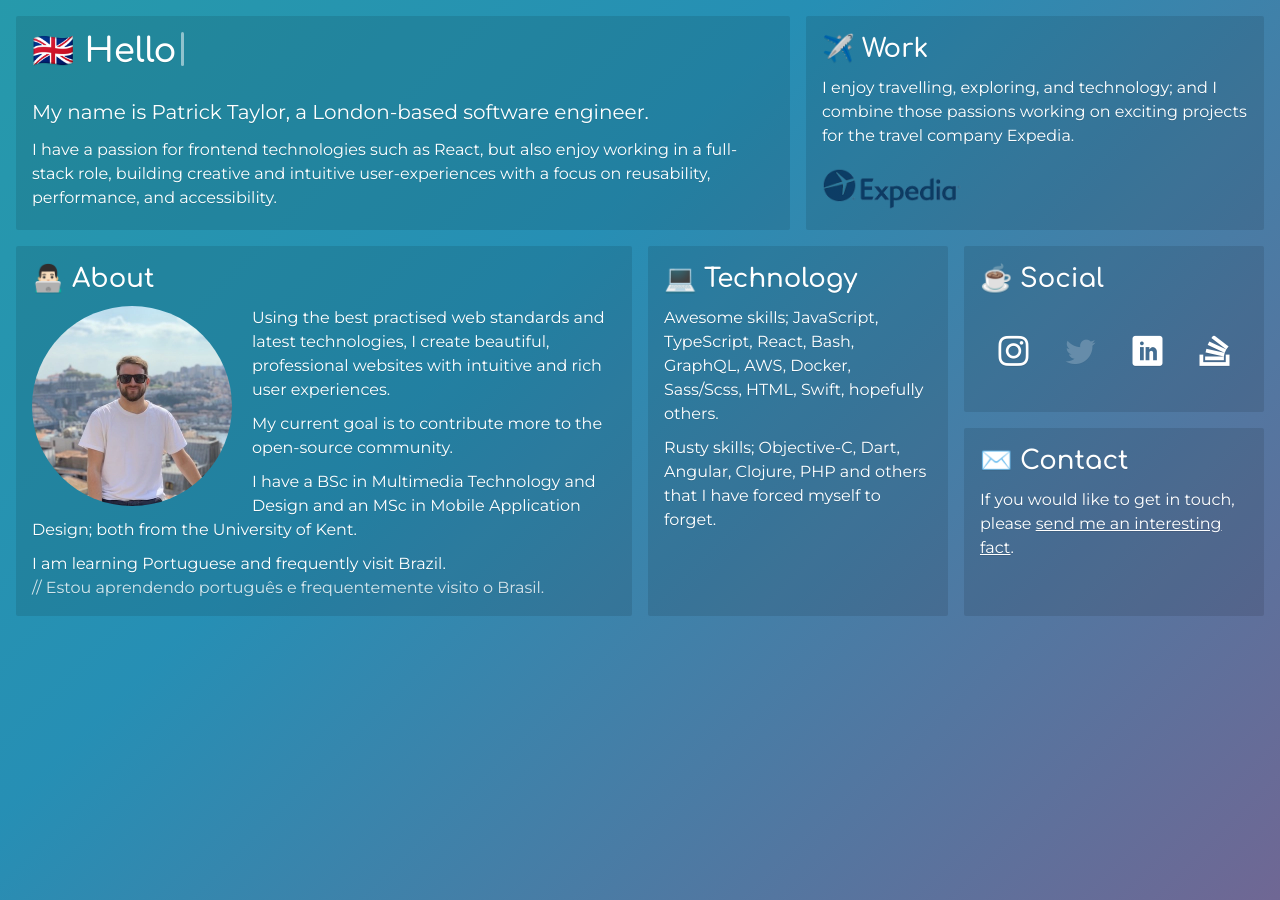
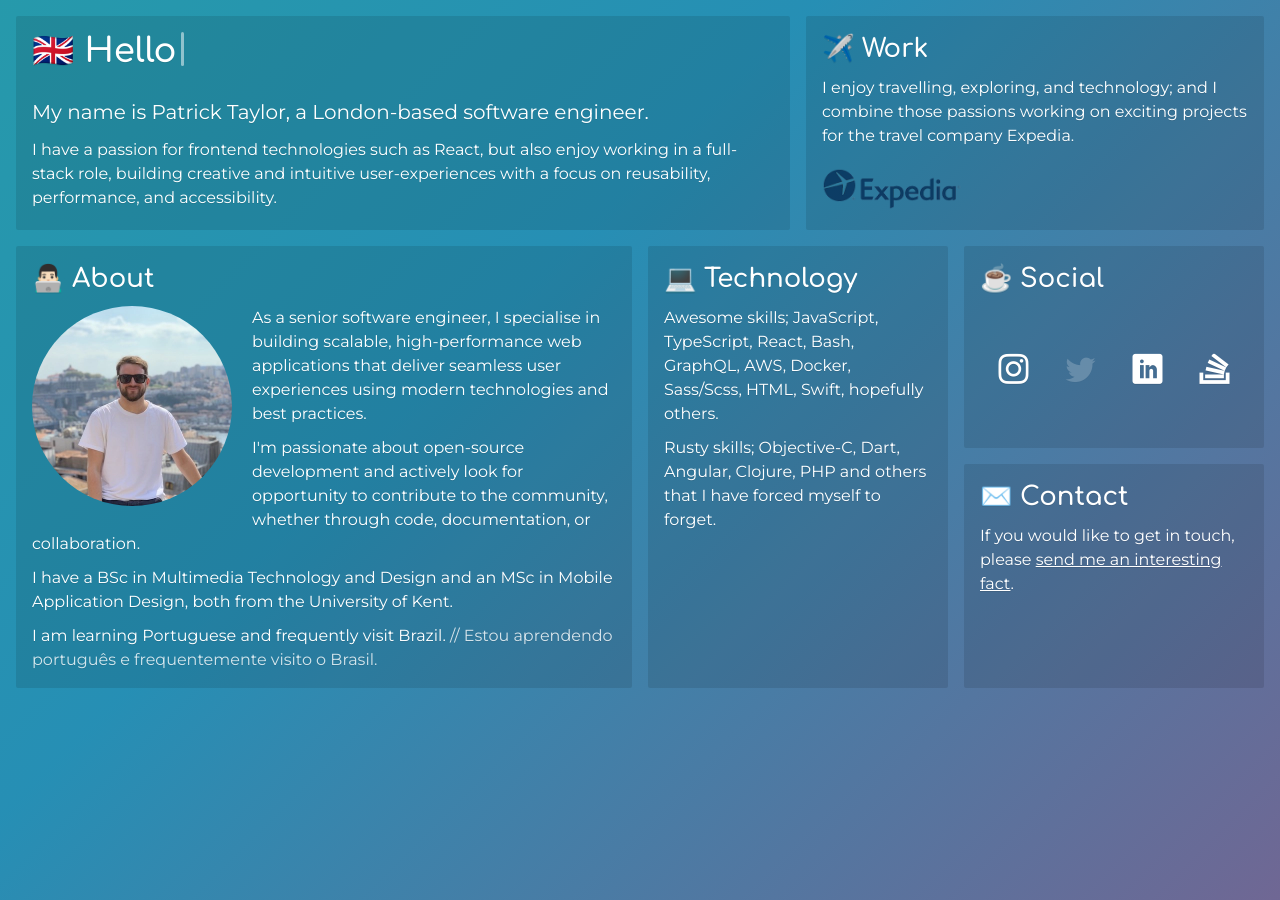
Before and after one commit to 01taylop/01taylop.github.io, a Jekyll site: the page built from index.html, in a window 1280 px wide. Built offline with Jekyll 4.4.1, drawn with Linux system fonts in a browser that asks for light colours; some web fonts are replaced.

Commit message:
Updated the about section 🙋🏻‍♂️

```diff
--- a/_includes/about.html
+++ b/_includes/about.html
@@ -1,10 +1,18 @@
 <h2><span aria-hidden='true'>👨🏻‍💻</span>&nbsp;About</h2>
+
 <picture>
   <source srcset='{{ site.baseurl }}/assets/profile.webp' type='image/webp'>
   <source srcset='{{ site.baseurl }}/assets/profile@2x.jpg 2x' type='image/jpg'>
   <img src='{{ site.baseurl }}/assets/profile.jpg' alt='Profile picture of Patrick Taylor'/>
 </picture>
-<p>Using the best practised web standards and latest technologies, I create beautiful, professional websites with intuitive and rich user experiences.</p>
-<p>My current goal is to contribute more to the open-source community.</p>
-<p>I have a BSc in Multimedia Technology and Design and an MSc in Mobile Application Design; both from the University of Kent.</p>
-<p>I am learning Portuguese and frequently visit Brazil.<br/><span class='comment'>// Estou aprendendo português e frequentemente visito o Brasil.</span></p>
+
+<p>As a senior software engineer, I specialise in building scalable, high-performance web applications that deliver seamless user experiences using modern technologies and best practices.</p>
+
+<p>I'm passionate about open-source development and actively look for opportunity to contribute to the community, whether through code, documentation, or collaboration.</p>
+
+<p>I have a BSc in Multimedia Technology and Design and an MSc in Mobile Application Design, both from the University of Kent.</p>
+
+<p>
+  I am learning Portuguese and frequently visit Brazil.
+  <span class='comment'>// Estou aprendendo português e frequentemente visito o Brasil.</span>
+</p>
```
